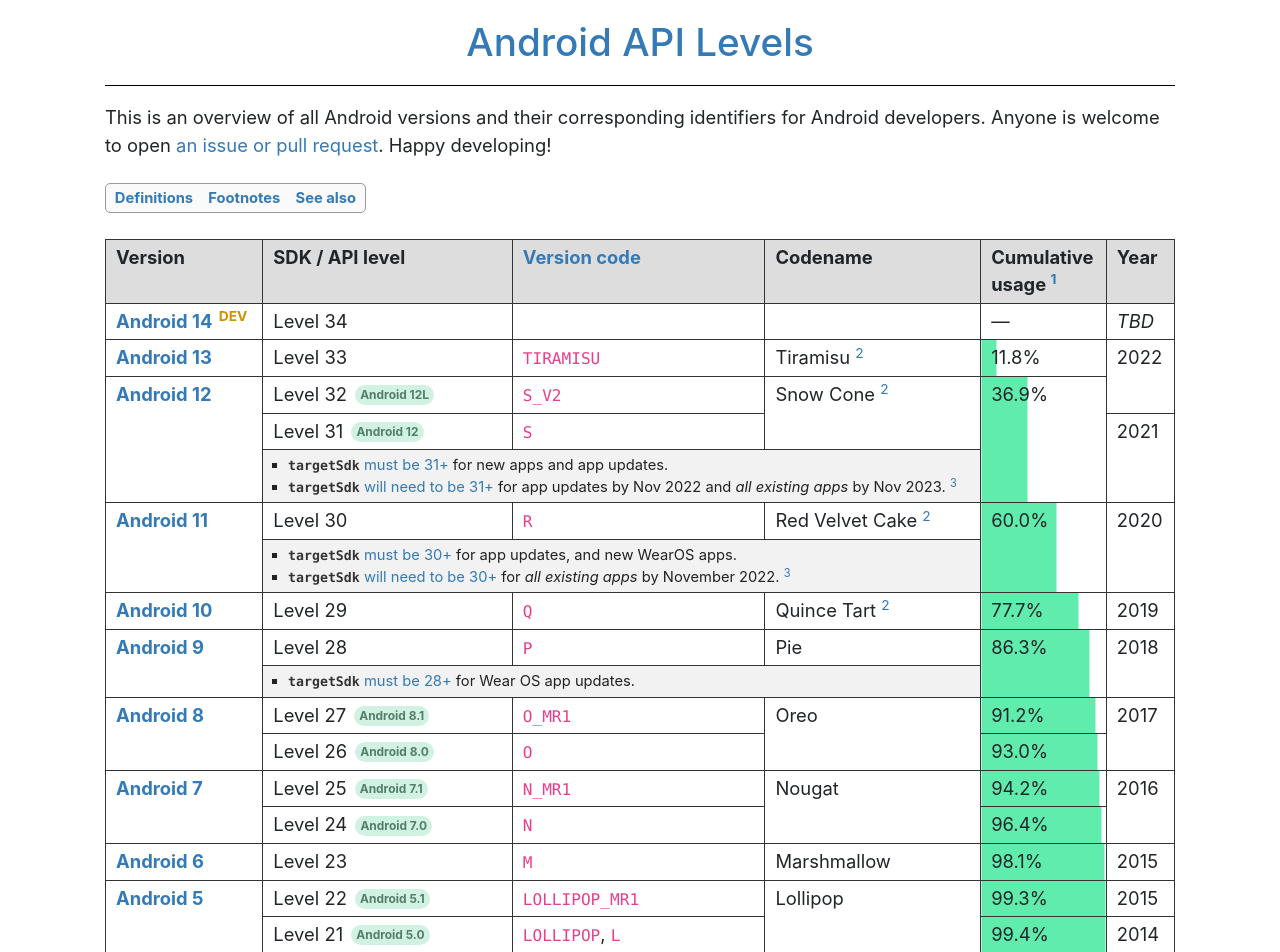
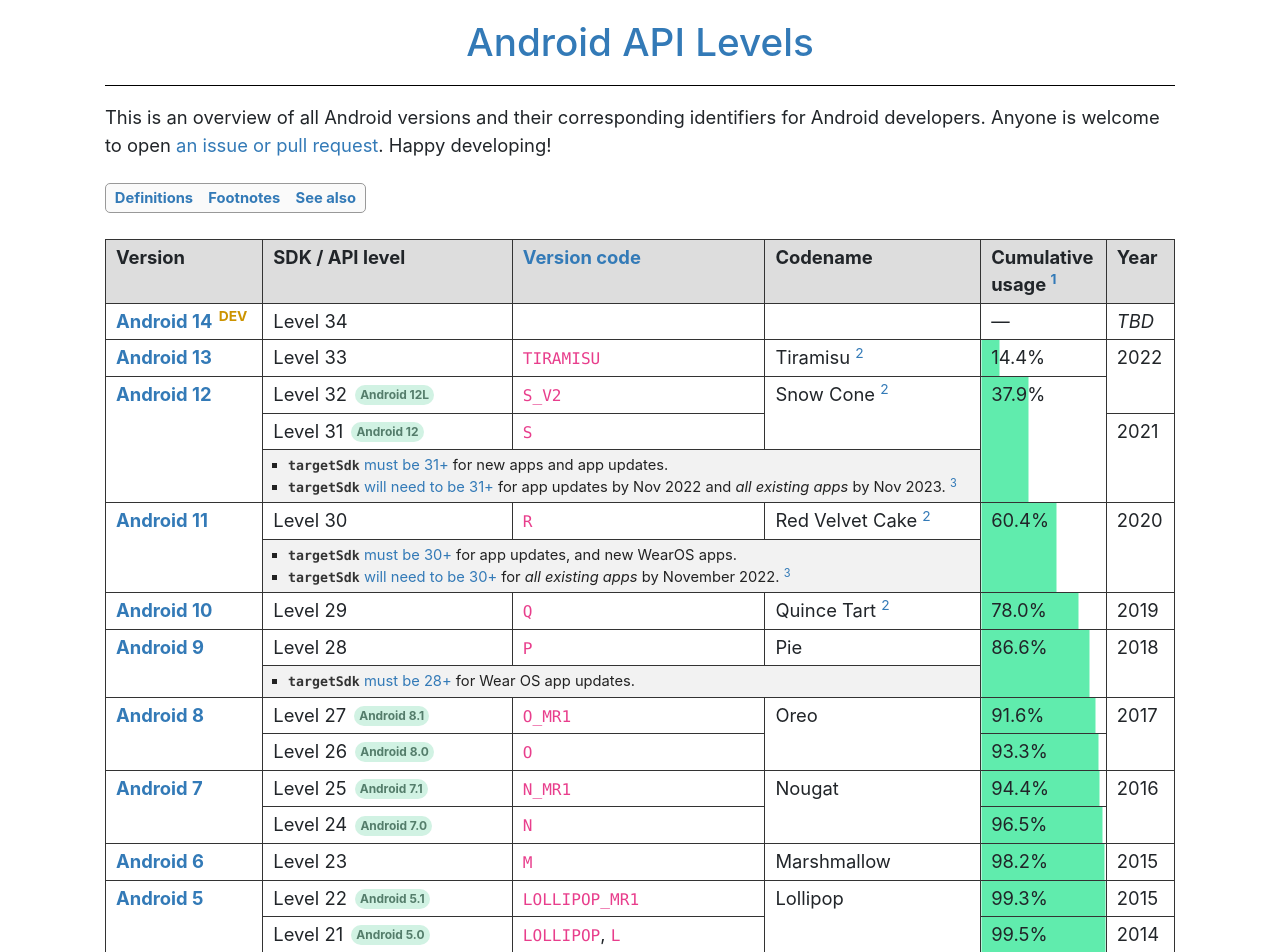
Before and after one commit to ebelinski/apilevels, a Jekyll site: the page built from index.md, in a window 1280 px wide. Shown: the top 952 px of the page. Built offline with Jekyll 4.4.1, drawn with Linux system fonts in a browser that asks for light colours; comment, search, counter and statistics services are not loaded.

Commit message:
Updated Android usage stats.

```diff
--- a/index.md
+++ b/index.md
@@ -43,7 +43,7 @@
       Tiramisu
       <sup id="fnref:2"><a href="#fn:2" class="footnote">2</a></sup>
     </td>
-    {% include progress-cell.html rowspan=1 percentage=11.8 %}
+    {% include progress-cell.html rowspan=1 percentage=14.4 %}
     <td rowspan="2">2022</td>
   </tr>
   <tr>
@@ -59,7 +59,7 @@
       Snow Cone
       <sup id="fnref:2"><a href="#fn:2" class="footnote">2</a></sup>
     </td>
-    {% include progress-cell.html rowspan=3 percentage=36.9 %}
+    {% include progress-cell.html rowspan=3 percentage=37.9 %}
   </tr>
   <tr>
     <td>Level 31 <span class="subversion">Android 12</span></td>
@@ -82,7 +82,7 @@
       Red Velvet Cake
       <sup id="fnref:2"><a href="#fn:2" class="footnote">2</a></sup>
     </td>
-    {% include progress-cell.html rowspan=2 percentage=60.0 %}
+    {% include progress-cell.html rowspan=2 percentage=60.4 %}
     <td rowspan="2">2020</td>
   </tr>
   <tr class="table-notes"><td colspan="3">
@@ -101,7 +101,7 @@
       Quince Tart
       <sup id="fnref:2"><a href="#fn:2" class="footnote">2</a></sup>
     </td>
-    {% include progress-cell.html rowspan=1 percentage=77.7 %}
+    {% include progress-cell.html rowspan=1 percentage=78.0 %}
     <td>2019</td>
   </tr>
   <tr>
@@ -111,7 +111,7 @@
     <td>Level 28</td>
     <td><code>P</code></td>
     <td>Pie</td>
-    {% include progress-cell.html rowspan=2 percentage=86.3 %}
+    {% include progress-cell.html rowspan=2 percentage=86.6 %}
     <td rowspan="2">2018</td>
   </tr>
   <tr class="table-notes"><td colspan="3">
@@ -126,13 +126,13 @@
     <td>Level 27 <span class="subversion">Android 8.1</span></td>
     <td><code>O_MR1</code></td>
     <td rowspan="2">Oreo</td>
-    {% include progress-cell.html rowspan=1 percentage=91.2 %}
+    {% include progress-cell.html rowspan=1 percentage=91.6 %}
     <td rowspan="2">2017</td>
   </tr>
   <tr>
     <td>Level 26 <span class="subversion">Android 8.0</span></td>
     <td><code>O</code></td>
-    {% include progress-cell.html rowspan=1 percentage=93.0 %}
+    {% include progress-cell.html rowspan=1 percentage=93.3 %}
   </tr>
   <tr>
     <td rowspan="2">
@@ -141,13 +141,13 @@
     <td>Level 25 <span class="subversion">Android 7.1</span></td>
     <td><code>N_MR1</code></td>
     <td rowspan="2">Nougat</td>
-    {% include progress-cell.html rowspan=1 percentage=94.2 %}
+    {% include progress-cell.html rowspan=1 percentage=94.4 %}
     <td rowspan="2">2016</td>
   </tr>
   <tr>
     <td>Level 24 <span class="subversion">Android 7.0</span></td>
     <td><code>N</code></td>
-    {% include progress-cell.html rowspan=1 percentage=96.4 %}
+    {% include progress-cell.html rowspan=1 percentage=96.5 %}
   </tr>
   <tr>
     <td>
@@ -156,7 +156,7 @@
     <td>Level 23</td>
     <td><code>M</code></td>
     <td>Marshmallow</td>
-    {% include progress-cell.html rowspan=1 percentage=98.1 %}
+    {% include progress-cell.html rowspan=1 percentage=98.2 %}
     <td>2015</td>
   </tr>
   <tr>
@@ -172,7 +172,7 @@
   <tr>
     <td>Level 21 <span class="subversion">Android 5.0</span></td>
     <td><code>LOLLIPOP</code>, <code>L</code></td>
-    {% include progress-cell.html rowspan=2 percentage=99.4 %}
+    {% include progress-cell.html rowspan=2 percentage=99.5 %}
     <td rowspan="3">2014</td>
   </tr>
   <tr class="table-notes"><td colspan="3">
```
Also changed, not shown: 1 other file.
